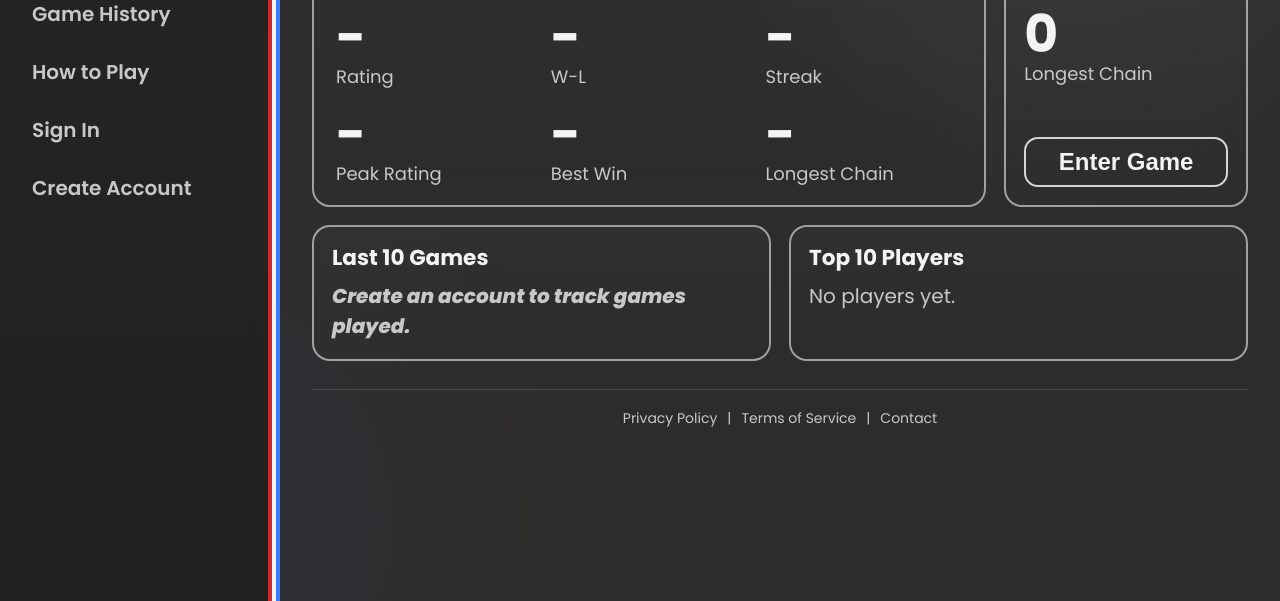
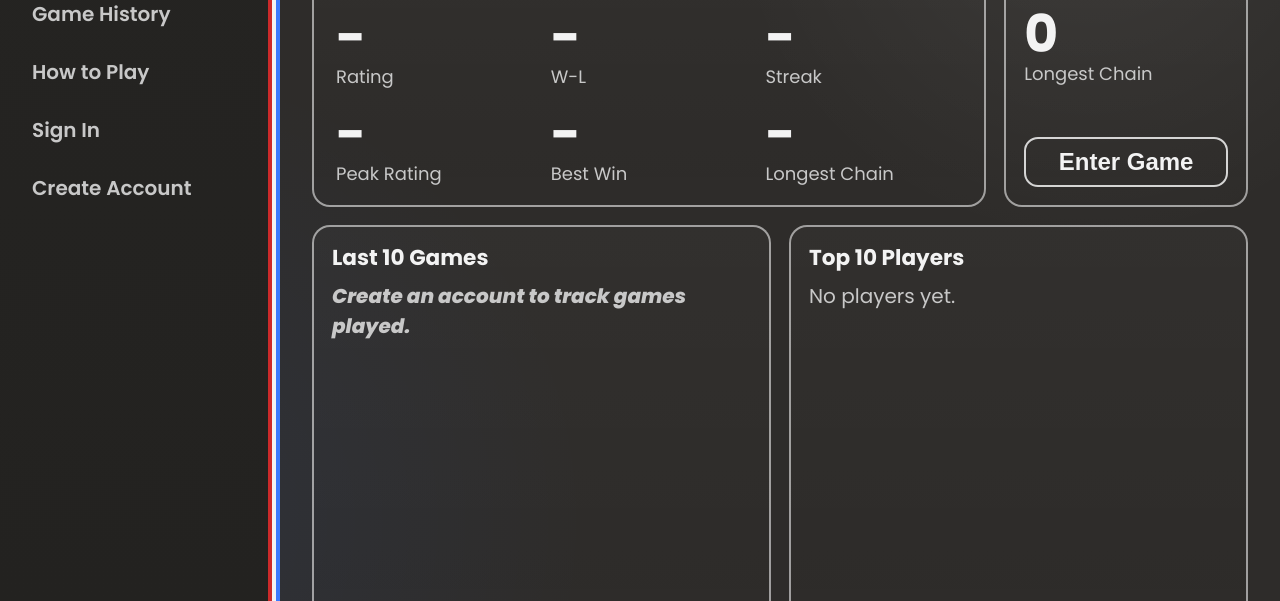
Before and after one commit to elimrick/hoopduels, a website: page public/index.html in a window 1280 px wide. Shown: the part 199-800 px from the top of the page. Drawn offline with nearby package versions, Linux system fonts and the light colour scheme; no server answers.

Commit message:
Normalize guest note weight and lock guest home card heights

```diff
--- a/public/styles.css
+++ b/public/styles.css
@@ -405,8 +405,18 @@ body[data-page='practice'] .duel-page-header .page-title {
 
 .create-account-note {
   font-size: 18px;
-  font-weight: 400;
+  font-weight: 400 !important;
   font-style: italic;
+}
+
+body[data-page='play'] .two-col .card {
+  min-height: 396px;
+}
+
+body[data-page='play'] #history-preview,
+body[data-page='play'] #leaderboard-preview {
+  min-height: 330px;
+  align-content: start;
 }
 
 .btn.btn-status[disabled] {
```
